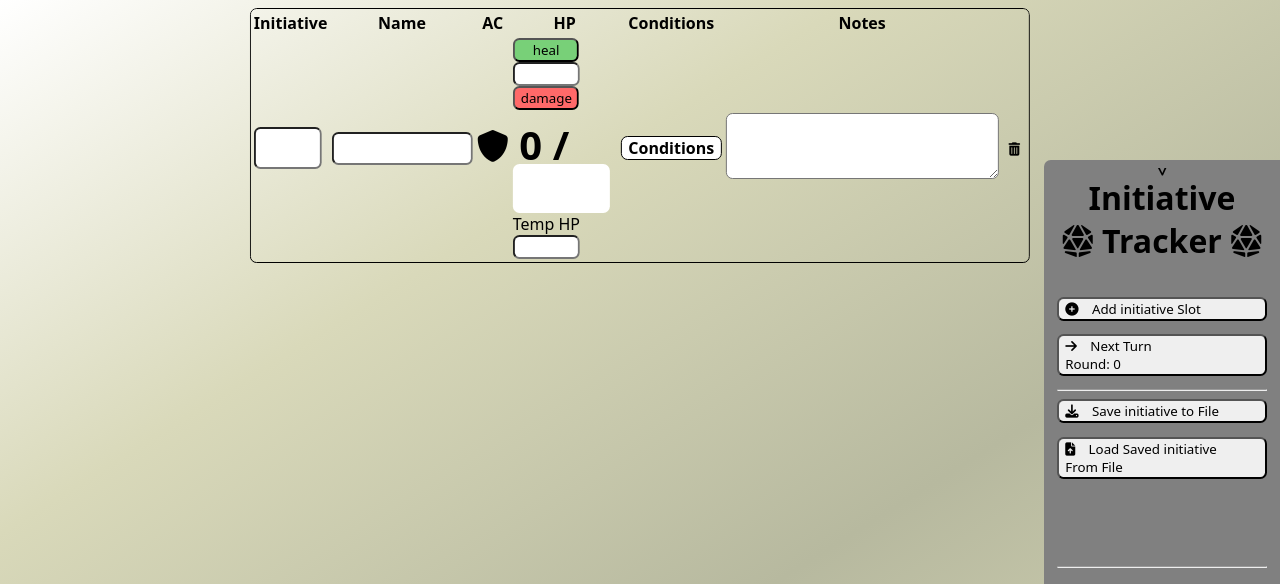
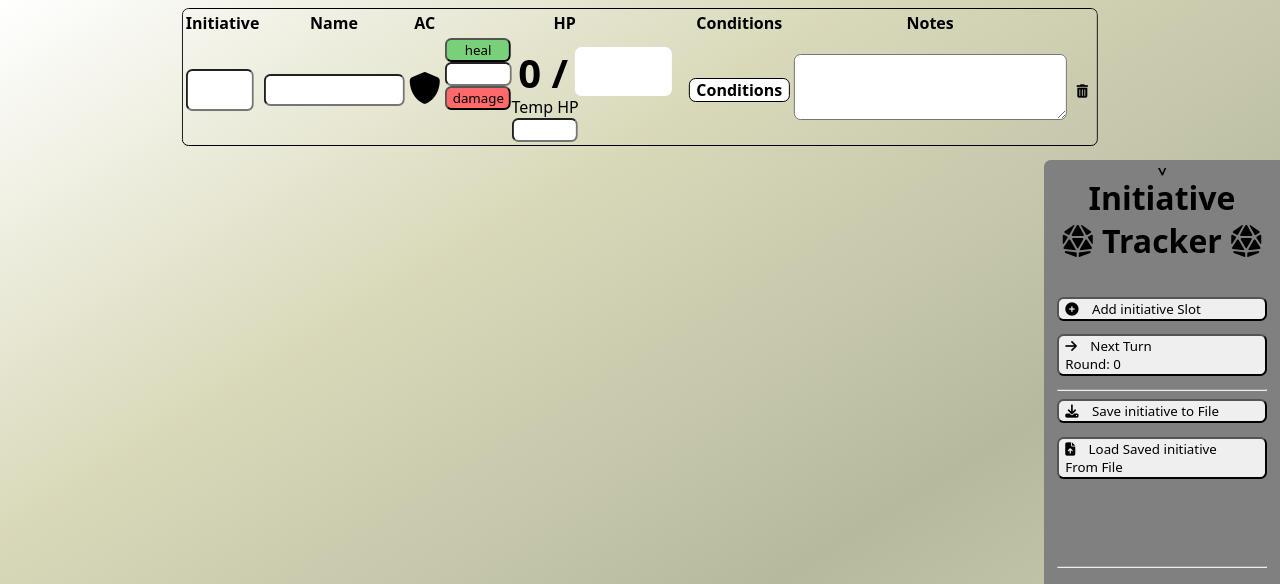
Before and after one commit to HadrianFinch/InitiativeTracker, a plain HTML site: page index.html in a window 1280 px wide. Shown: the top 584 px of the page. Drawn offline with Linux system fonts and the light colour scheme.

Commit message:
fix formatting

```diff
--- a/initiative.js
+++ b/initiative.js
@@ -141,16 +141,19 @@ function AddRow(initiative = null, name = "", ac = null, currentHP = 0, maxHP =
     var tempHPdiv = document.createElement("div");
     var tempHPspan = document.createElement("span");
 
-    tempHPspan.innerHTML = "Temp HP  ";
-
     var tempHPinput = document.createElement("input");
     tempHPinput.type = "number";
+
+    var tempHPText = document.createElement("span");
+    tempHPText.innerHTML = "Temp HP ";
+    tempHPText.classList.add("tempHPInput");
 
     if (tempHP != null)
     {
         tempHPinput.value = tempHP;
     }
 
+    tempHPspan.appendChild(tempHPText);
     tempHPspan.appendChild(tempHPinput);
     tempHPdiv.appendChild(tempHPspan);
 
--- a/style.css
+++ b/style.css
@@ -57,6 +57,10 @@ table
     min-height: 45pt;
 }
 
+.hpBox
+{
+    width: 100pt;
+}
 .hpBox div
 {
     float: left;
@@ -124,7 +128,7 @@ table
 
 .hpBox
 {
-    height: 35pt;
+    width: 180pt;
 }
 
 .hpBox div:nth-child(3) span
@@ -361,3 +365,8 @@ table
 {
     color: black;
 }
+
+.tempHPInput
+{
+    float: right;
+}
```
Also changed, not shown: autocomplete.js (line endings or trailing spaces), index.html (line endings or trailing spaces), xml.js (line endings or trailing spaces), 1 other file.
